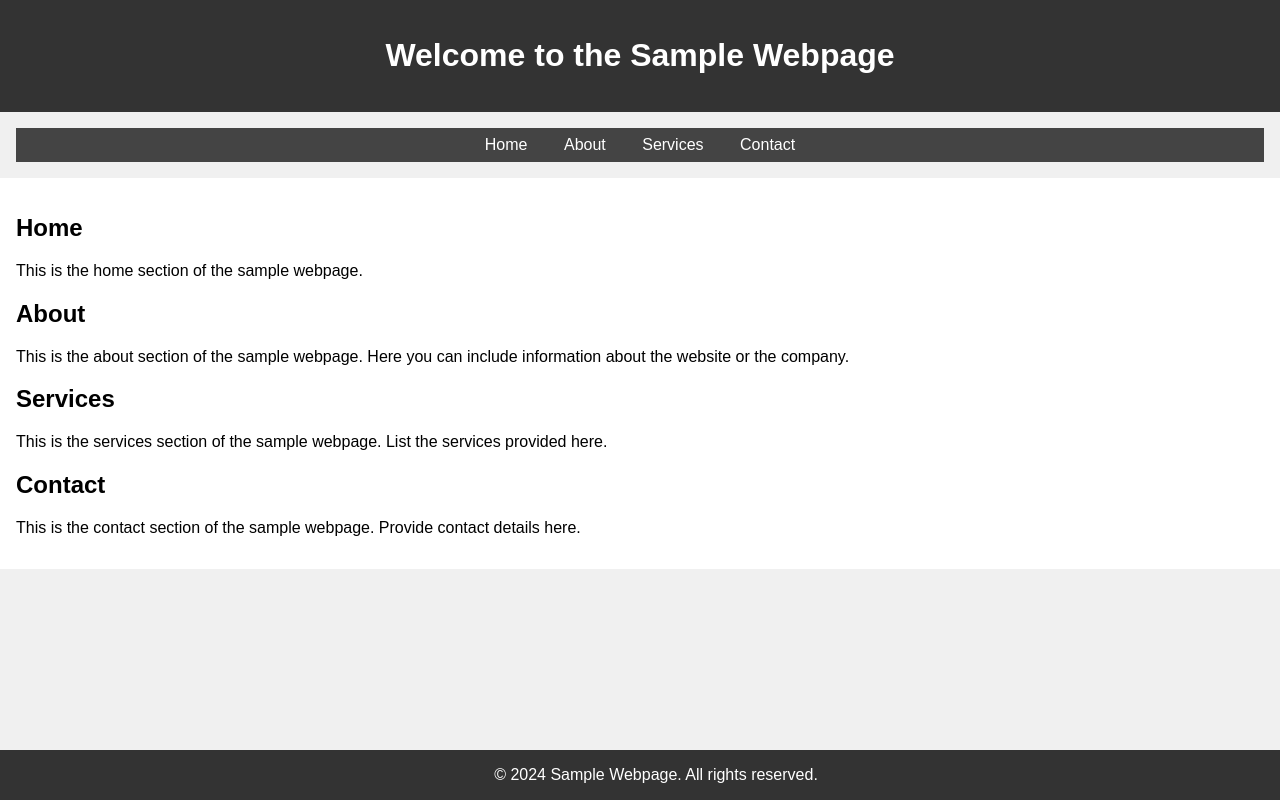
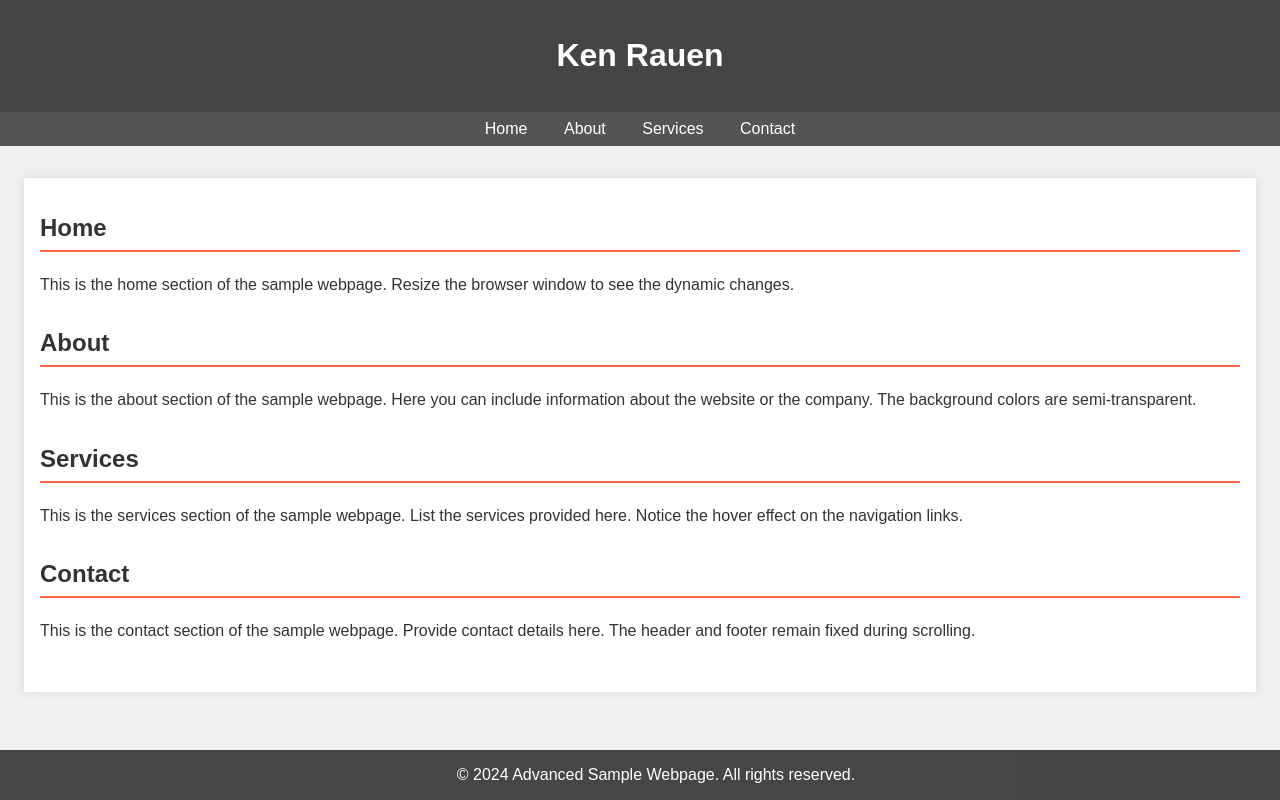
Before and after one commit to eyewantcoffee/eyewantcoffee.github.io, a plain HTML site: page index.html in a window 1280 px wide. Drawn offline with Linux system fonts and the light colour scheme.

Commit message:
Update index.html

```diff
--- a/index.html
+++ b/index.html
@@ -3,38 +3,62 @@
 <head>
     <meta charset="UTF-8">
     <meta name="viewport" content="width=device-width, initial-scale=1.0">
-    <title>Sample Webpage</title>
+    <title>Advanced Sample Webpage</title>
     <style>
         body {
             font-family: Arial, sans-serif;
             margin: 0;
             padding: 0;
             background-color: #f0f0f0;
+            color: #333;
         }
         header {
-            background-color: #333;
+            background: rgba(51, 51, 51, 0.9);
             color: #fff;
             padding: 1rem;
             text-align: center;
+            position: sticky;
+            top: 0;
+            z-index: 1000;
         }
         nav {
-            margin: 1rem;
-            background-color: #444;
+            margin: 0;
+            background: rgba(68, 68, 68, 0.9);
             color: #fff;
             padding: 0.5rem;
             text-align: center;
+            position: sticky;
+            top: 50px;
+            z-index: 999;
         }
         nav a {
             color: #fff;
             margin: 0 1rem;
             text-decoration: none;
+            transition: color 0.3s ease;
+        }
+        nav a:hover {
+            color: #ff6347;
         }
         main {
             padding: 1rem;
             background-color: #fff;
+            margin: 2rem auto;
+            max-width: 1200px;
+            box-shadow: 0 0 10px rgba(0, 0, 0, 0.1);
+        }
+        section {
+            margin-bottom: 2rem;
+        }
+        h2 {
+            border-bottom: 2px solid #ff6347;
+            padding-bottom: 0.5rem;
+        }
+        p {
+            line-height: 1.6;
         }
         footer {
-            background-color: #333;
+            background: rgba(51, 51, 51, 0.9);
             color: #fff;
             text-align: center;
             padding: 1rem;
@@ -42,11 +66,20 @@
             bottom: 0;
             width: 100%;
         }
+        @media (max-width: 768px) {
+            nav a {
+                display: block;
+                margin: 0.5rem 0;
+            }
+            main {
+                margin: 1rem;
+            }
+        }
     </style>
 </head>
 <body>
     <header>
-        <h1>Welcome to the Sample Webpage</h1>
+        <h1>Ken Rauen</h1>
     </header>
     <nav>
         <a href="#home">Home</a>
@@ -57,23 +90,23 @@
     <main>
         <section id="home">
             <h2>Home</h2>
-            <p>This is the home section of the sample webpage.</p>
+            <p>This is the home section of the sample webpage. Resize the browser window to see the dynamic changes.</p>
         </section>
         <section id="about">
             <h2>About</h2>
-            <p>This is the about section of the sample webpage. Here you can include information about the website or the company.</p>
+            <p>This is the about section of the sample webpage. Here you can include information about the website or the company. The background colors are semi-transparent.</p>
         </section>
         <section id="services">
             <h2>Services</h2>
-            <p>This is the services section of the sample webpage. List the services provided here.</p>
+            <p>This is the services section of the sample webpage. List the services provided here. Notice the hover effect on the navigation links.</p>
         </section>
         <section id="contact">
             <h2>Contact</h2>
-            <p>This is the contact section of the sample webpage. Provide contact details here.</p>
+            <p>This is the contact section of the sample webpage. Provide contact details here. The header and footer remain fixed during scrolling.</p>
         </section>
     </main>
     <footer>
-        &copy; 2024 Sample Webpage. All rights reserved.
+        &copy; 2024 Advanced Sample Webpage. All rights reserved.
     </footer>
 </body>
 </html>
```
